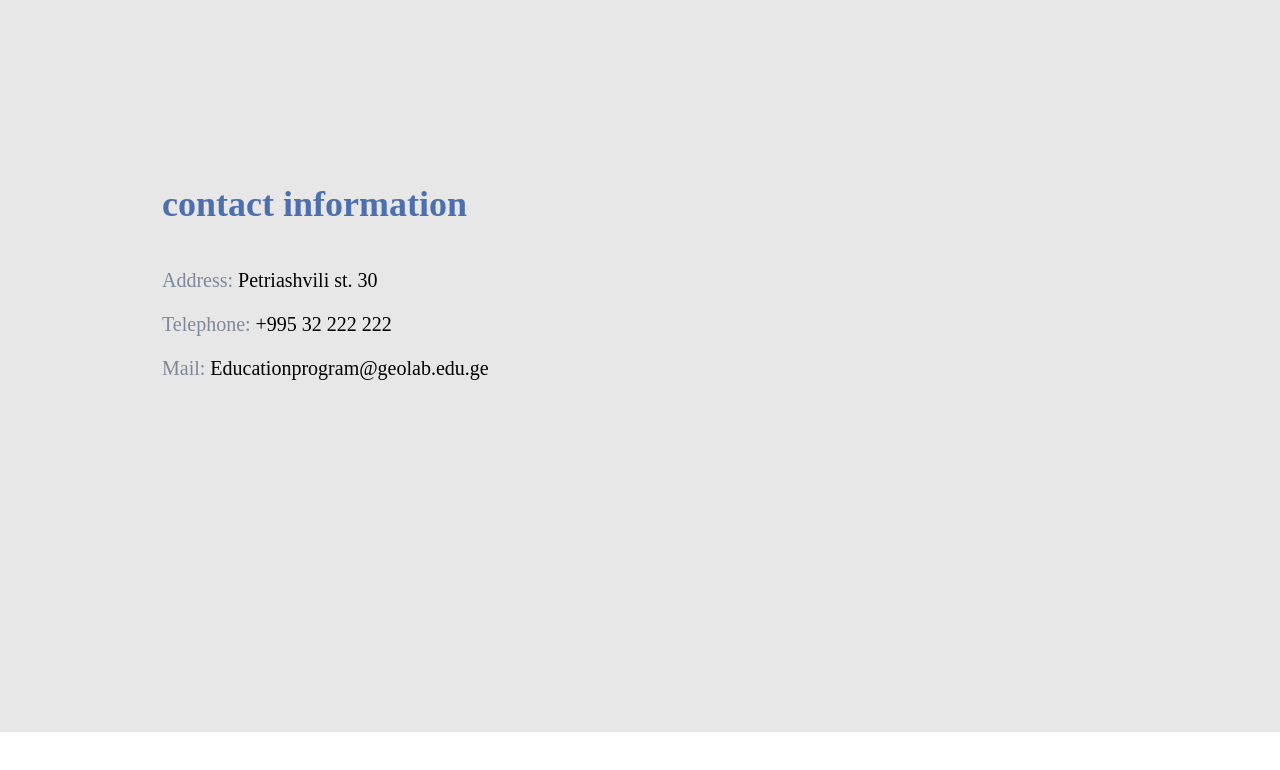
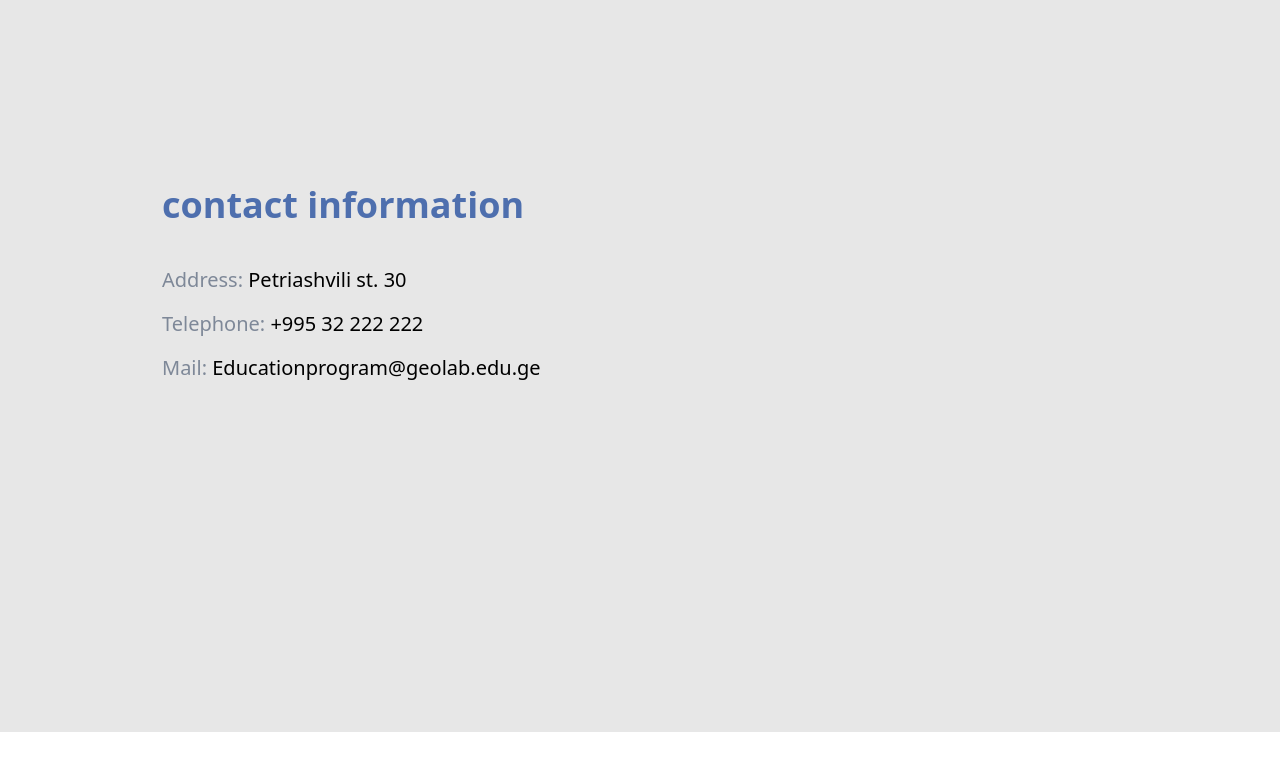
Before and after one commit to andriagulbiani/Lecture-N5, a plain HTML site: page Pages/Contact.html in a window 1280 px wide. Shown: the part 156-926 px from the top of the page. Drawn offline with Linux system fonts and the light colour scheme.

Commit message:
added font family to contact page

```diff
--- a/Css/Contact-style.css
+++ b/Css/Contact-style.css
@@ -5,6 +5,7 @@
 }
 
 .list-item {
+    font-family: "Sedan", serif;
     font-weight: 700;
     font-size: 30px;
     line-height: 31.2px;
@@ -26,6 +27,8 @@
 }
 
 .contact-info {
+    font-family: "Jacquard 12 Charted", system-ui;
+    font-style: normal;
     font-weight: 700;
     font-size: 36px;
     line-height: 43.96px;
@@ -35,6 +38,8 @@
 }
 
 .contact-paragraph {
+    font-family: "Jacquard 12 Charted", system-ui;
+    font-style: normal;
     font-weight: 400;
     font-size: 20px;
     line-height: 24.14px;
@@ -45,6 +50,9 @@
 
 .contact-span {
     color: black;
+    font-family: "Jacquard 12 Charted", system-ui;
+    font-weight: 400;
+    font-style: normal;
 }
 
 .container {
```
